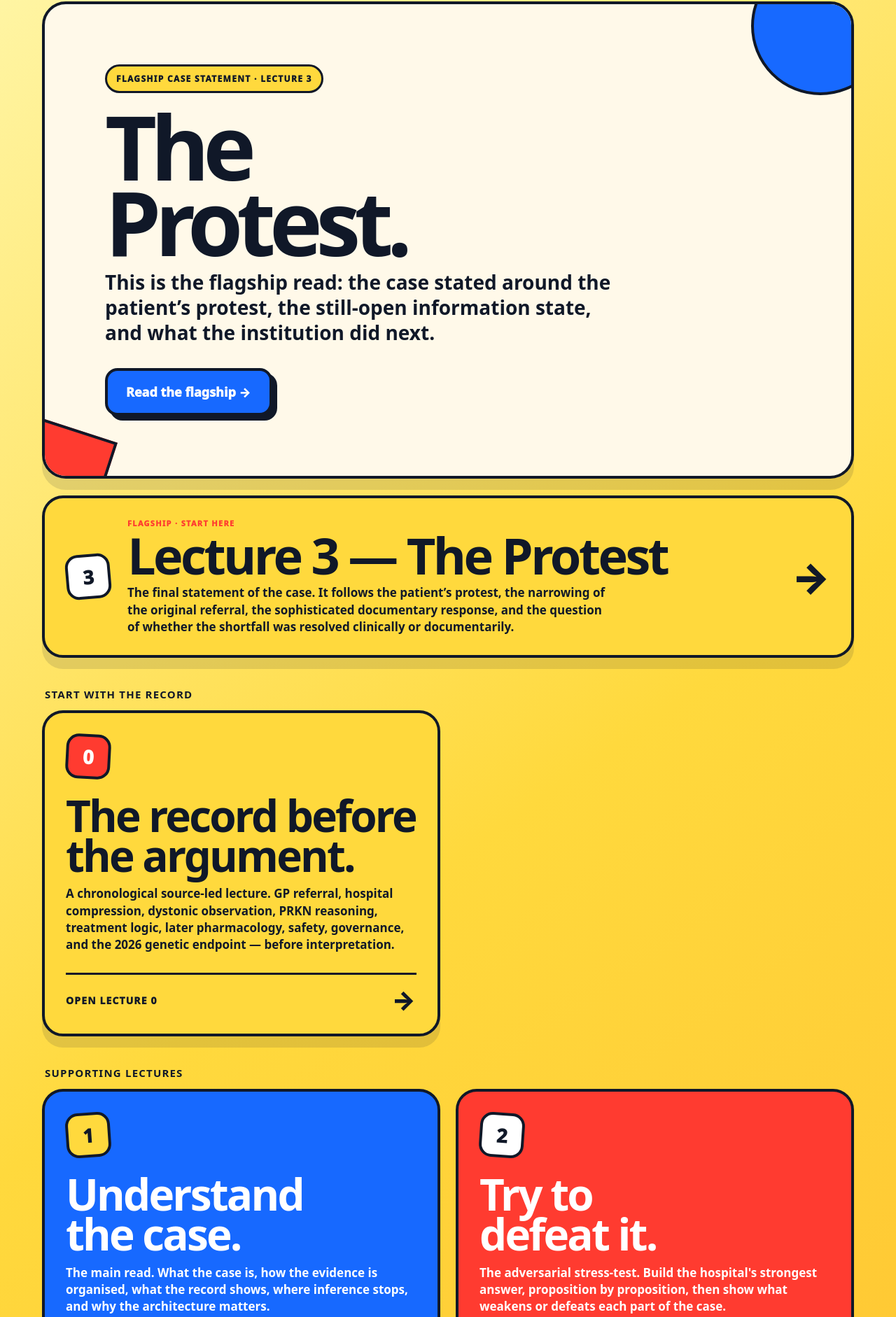
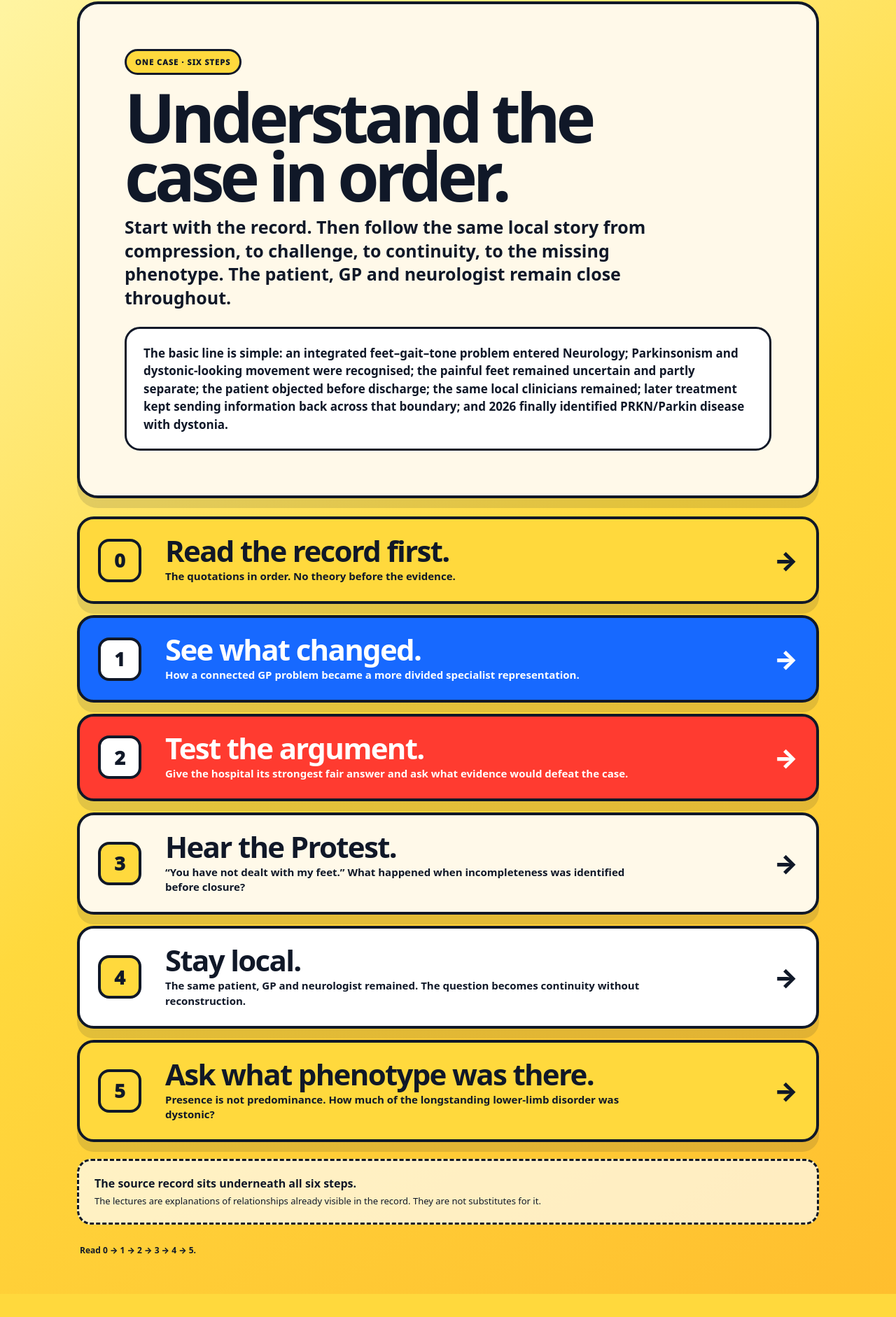
Before and after one commit to TitanicParker/case-readable, a plain HTML site: page index.html in a window 1280 px wide. Shown: the part 90-1972 px from the top of the page at 70% size. After the commit the page ends 1939 px from the top, so only its background shows below. Drawn offline with Linux system fonts and the light colour scheme.

Commit message:
Simplify landing page into six-step reading path

```diff
--- a/index.html
+++ b/index.html
@@ -4,195 +4,50 @@
 <meta charset="utf-8">
 <meta name="viewport" content="width=device-width,initial-scale=1">
 <meta name="theme-color" content="#ffd93d">
-<meta name="description" content="Case Readable — Lecture 0 plus five litigation lectures, with The Protest as the flagship statement of the case.">
-<title>Case Readable — Learning Room</title>
+<meta name="description" content="Case Readable — six steps for understanding one longitudinal clinical case from the record outward.">
+<title>Case Readable — Six Steps</title>
 <style>
 :root{
-  --blue:#1769ff;
-  --blue-deep:#0b3aa4;
-  --red:#ff3b30;
-  --yellow:#ffd93d;
-  --cream:#fff9e9;
-  --ink:#101828;
-  --white:#ffffff;
-  --shadow:0 16px 0 rgba(16,24,40,.12);
+  --blue:#1769ff;--red:#ff3b30;--yellow:#ffd93d;--cream:#fff9e9;--ink:#101828;--white:#fff;
+  --shadow:0 14px 0 rgba(16,24,40,.12);
   --sans:ui-rounded,"SF Pro Rounded","Avenir Next",system-ui,-apple-system,"Segoe UI",sans-serif;
 }
 *{box-sizing:border-box}
 html{background:var(--yellow)}
-body{
-  margin:0;
-  min-height:100vh;
-  color:var(--ink);
-  font-family:var(--sans);
-  background:
-    radial-gradient(circle at 8% 10%,rgba(255,255,255,.72) 0 26px,transparent 27px),
-    radial-gradient(circle at 88% 18%,rgba(255,59,48,.18) 0 85px,transparent 86px),
-    linear-gradient(145deg,#fff6a8 0%,var(--yellow) 48%,#ffbe2e 100%);
-}
+body{margin:0;min-height:100vh;color:var(--ink);font-family:var(--sans);background:linear-gradient(145deg,#fff6a8 0%,var(--yellow) 52%,#ffbe2e 100%)}
 a{color:inherit}
-.wrap{width:min(1160px,calc(100% - 28px));margin:auto;padding:26px 0 54px}
-.topbar{
-  display:flex;justify-content:space-between;align-items:center;gap:16px;
-  font-weight:900;font-size:13px;letter-spacing:.08em;text-transform:uppercase;
-}
+.wrap{width:min(1060px,calc(100% - 28px));margin:auto;padding:26px 0 54px}
+.topbar{display:flex;justify-content:space-between;align-items:center;gap:16px;font-weight:900;font-size:13px;letter-spacing:.08em;text-transform:uppercase}
 .brand{display:inline-flex;align-items:center;gap:10px}
 .dot{width:18px;height:18px;border-radius:50%;background:var(--red);box-shadow:24px 0 0 var(--blue),48px 0 0 var(--white)}
 .repo{padding:10px 14px;border:3px solid var(--ink);border-radius:999px;background:var(--white);text-decoration:none}
-.hero{
-  margin-top:22px;
-  border:4px solid var(--ink);
-  border-radius:34px;
-  background:var(--cream);
-  overflow:hidden;
-  box-shadow:var(--shadow);
-  position:relative;
-}
-.hero:before{
-  content:"";
-  position:absolute;
-  width:190px;height:190px;border-radius:50%;
-  background:var(--blue);
-  right:-55px;top:-68px;
-  border:4px solid var(--ink);
-}
-.hero:after{
-  content:"";
-  position:absolute;
-  width:130px;height:130px;
-  background:var(--red);
-  transform:rotate(18deg);
-  left:-52px;bottom:-66px;
-  border:4px solid var(--ink);
-}
-.hero-inner{position:relative;z-index:1;padding:clamp(38px,7vw,86px)}
-.eyebrow{
-  display:inline-block;
-  padding:9px 13px;
-  border:3px solid var(--ink);
-  border-radius:999px;
-  background:var(--yellow);
-  font-size:12px;font-weight:950;letter-spacing:.11em;text-transform:uppercase;
-}
-h1{
-  margin:22px 0 16px;
-  max-width:880px;
-  font-size:clamp(58px,10vw,128px);
-  line-height:.84;
-  letter-spacing:-.07em;
-}
-.lede{
-  max-width:740px;
-  margin:0;
-  font-size:clamp(19px,2.5vw,28px);
-  line-height:1.28;
-  font-weight:750;
-}
-.quick{
-  display:inline-flex;
-  margin-top:32px;
-  padding:18px 26px;
-  border:4px solid var(--ink);
-  border-radius:18px;
-  background:var(--blue);
-  color:var(--white);
-  font-size:18px;
-  font-weight:950;
-  text-decoration:none;
-  box-shadow:7px 7px 0 var(--ink);
-  transition:.15s transform,.15s box-shadow;
-}
-.quick:hover{transform:translate(3px,3px);box-shadow:4px 4px 0 var(--ink)}
-.quick:focus-visible,.flagship:focus-visible,.card:focus-visible,.repo:focus-visible,.downstream a:focus-visible{
-  outline:5px solid var(--white);outline-offset:4px;
-}
-.flagship{
-  margin-top:24px;
-  display:grid;
-  grid-template-columns:auto 1fr auto;
-  gap:24px;
-  align-items:center;
-  border:4px solid var(--ink);
-  border-radius:30px;
-  padding:28px 30px;
-  background:var(--yellow);
-  box-shadow:var(--shadow);
-  text-decoration:none;
-  transition:.16s transform,.16s box-shadow;
-}
-.flagship:hover{transform:translateY(-5px);box-shadow:0 21px 0 rgba(16,24,40,.14)}
-.flagship .number{background:var(--white);transform:rotate(-5deg)}
-.flagship-copy .flag{font-size:11px;font-weight:1000;letter-spacing:.12em;text-transform:uppercase;color:var(--red)}
-.flagship-copy h2{font-size:clamp(38px,6vw,72px);line-height:.9;letter-spacing:-.05em;margin:6px 0 10px}
-.flagship-copy p{margin:0;max-width:690px;font-size:17px;line-height:1.43;font-weight:700}
-.flagship .arrow{font-size:58px;font-weight:1000}
-.question{font-weight:900;margin:42px 4px 13px;font-size:15px;letter-spacing:.08em;text-transform:uppercase}
-.lectures{display:grid;grid-template-columns:1fr 1fr;gap:22px}
-.card{
-  min-height:330px;
-  display:flex;
-  flex-direction:column;
-  justify-content:space-between;
-  border:4px solid var(--ink);
-  border-radius:30px;
-  padding:30px;
-  text-decoration:none;
-  box-shadow:var(--shadow);
-  transition:.16s transform,.16s box-shadow;
-}
-.card:hover{transform:translateY(-5px) rotate(-.25deg);box-shadow:0 21px 0 rgba(16,24,40,.14)}
-.card.one{background:var(--blue);color:var(--white)}
-.card.two{background:var(--red);color:var(--white)}
-.card.four{background:var(--cream);color:var(--ink)}
-.card.five{background:var(--yellow);color:var(--ink)}
-.number{
-  width:64px;height:64px;
-  display:grid;place-items:center;
-  border:4px solid var(--ink);
-  border-radius:18px;
-  background:var(--yellow);
-  color:var(--ink);
-  font-size:27px;font-weight:1000;
-  transform:rotate(-4deg);
-}
-.card.two .number{background:var(--white);transform:rotate(4deg)}
-.card.four .number{background:var(--blue);color:var(--white);transform:rotate(-2deg)}
-.card.five .number{background:var(--red);color:var(--white);transform:rotate(3deg)}
-.card h2{font-size:clamp(34px,5vw,62px);line-height:.92;letter-spacing:-.045em;margin:24px 0 14px}
-.card p{font-size:17px;line-height:1.43;max-width:520px;margin:0;font-weight:650}
-.go{
-  margin-top:28px;
-  display:flex;align-items:center;justify-content:space-between;
-  gap:16px;
-  padding-top:18px;border-top:3px solid currentColor;
-  font-size:14px;font-weight:1000;text-transform:uppercase;letter-spacing:.08em;
-}
-.arrow{font-size:36px;line-height:1}
-.downstream{
-  margin-top:22px;
-  display:grid;grid-template-columns:1fr auto;gap:22px;align-items:center;
-  border:3px dashed var(--ink);border-radius:24px;padding:22px 24px;
-  background:rgba(255,255,255,.62);
-}
-.downstream strong{font-size:18px}
-.downstream p{margin:3px 0 0;font-size:13px;line-height:1.5}
-.downstream a{font-weight:950;font-size:12px;text-transform:uppercase;letter-spacing:.08em}
-footer{padding:30px 4px 0;font-size:12px;font-weight:800}
-@media(max-width:760px){
-  .flagship{grid-template-columns:auto 1fr;padding:24px}
-  .flagship .arrow{grid-column:1/-1;font-size:38px}
-  .lectures{grid-template-columns:1fr}
-  .hero:before{width:120px;height:120px}
-  h1{font-size:clamp(54px,18vw,88px)}
-  .card{min-height:300px}
-  .downstream{grid-template-columns:1fr}
-}
-@media(max-width:460px){
-  .wrap{width:min(100% - 18px,1160px);padding-top:10px}
-  .repo{display:none}
-  .hero{border-radius:24px}
-  .hero-inner{padding:34px 22px 40px}
-  .card{padding:24px;border-radius:24px}
+.hero{margin-top:22px;border:4px solid var(--ink);border-radius:30px;background:var(--cream);box-shadow:var(--shadow);padding:clamp(34px,6vw,64px)}
+.eyebrow{display:inline-block;padding:8px 12px;border:3px solid var(--ink);border-radius:999px;background:var(--yellow);font-size:11px;font-weight:950;letter-spacing:.1em;text-transform:uppercase}
+h1{margin:18px 0 14px;font-size:clamp(52px,9vw,96px);line-height:.88;letter-spacing:-.065em;max-width:850px}
+.lede{max-width:760px;margin:0;font-size:clamp(19px,2.3vw,25px);line-height:1.35;font-weight:750}
+.core{margin-top:24px;padding:22px 24px;border:3px solid var(--ink);border-radius:22px;background:var(--white);font-size:17px;line-height:1.5;font-weight:750}
+.steps{display:grid;gap:16px;margin-top:26px}
+.step{display:grid;grid-template-columns:74px 1fr auto;gap:22px;align-items:center;border:4px solid var(--ink);border-radius:24px;padding:24px 26px;text-decoration:none;background:var(--white);box-shadow:var(--shadow);transition:.15s transform,.15s box-shadow}
+.step:hover{transform:translateY(-4px);box-shadow:0 18px 0 rgba(16,24,40,.14)}
+.num{width:62px;height:62px;display:grid;place-items:center;border:4px solid var(--ink);border-radius:16px;background:var(--yellow);font-size:27px;font-weight:1000}
+.step h2{margin:0 0 5px;font-size:clamp(27px,4vw,42px);line-height:1;letter-spacing:-.04em}
+.step p{margin:0;max-width:680px;font-size:15px;line-height:1.45;font-weight:650}
+.arrow{font-size:36px;font-weight:1000}
+.step.s0{background:var(--yellow)}
+.step.s1{background:var(--blue);color:var(--white)}
+.step.s1 .num,.step.s2 .num{background:var(--white);color:var(--ink)}
+.step.s2{background:var(--red);color:var(--white)}
+.step.s3{background:var(--cream)}
+.step.s4{background:var(--white)}
+.step.s5{background:var(--yellow)}
+.source{margin-top:24px;border:3px dashed var(--ink);border-radius:20px;padding:20px 22px;background:rgba(255,255,255,.7);font-size:13px;line-height:1.5}
+.source strong{display:block;font-size:16px;margin-bottom:4px}
+footer{padding:28px 4px 0;font-size:12px;font-weight:800}
+@media(max-width:700px){
+ .step{grid-template-columns:62px 1fr;padding:20px}
+ .arrow{grid-column:1/-1;font-size:28px}
+ .repo{display:none}
+ .wrap{width:min(100% - 18px,1060px);padding-top:10px}
 }
 </style>
 </head>
@@ -204,86 +59,41 @@ footer{padding:30px 4px 0;font-size:12px;font-weight:800}
   </div>
 
   <header class="hero">
-    <div class="hero-inner">
-      <span class="eyebrow">Flagship case statement · Lecture 3</span>
-      <h1>The<br>Protest.</h1>
-      <p class="lede">This is the flagship read: the case stated around the patient’s protest, the still-open information state, and what the institution did next.</p>
-      <a class="quick" href="./lecture.html?lecture=3">Read the flagship →</a>
+    <span class="eyebrow">One case · six steps</span>
+    <h1>Understand the case in order.</h1>
+    <p class="lede">Start with the record. Then follow the same local story from compression, to challenge, to continuity, to the missing phenotype. The patient, GP and neurologist remain close throughout.</p>
+    <div class="core">
+      The basic line is simple: an integrated feet–gait–tone problem entered Neurology; Parkinsonism and dystonic-looking movement were recognised; the painful feet remained uncertain and partly separate; the patient objected before discharge; the same local clinicians remained; later treatment kept sending information back across that boundary; and 2026 finally identified PRKN/Parkin disease with dystonia.
     </div>
   </header>
 
-  <a class="flagship" href="./lecture.html?lecture=3" aria-label="Open Lecture 3, The Protest">
-    <div class="number">3</div>
-    <div class="flagship-copy">
-      <div class="flag">Flagship · Start here</div>
-      <h2>Lecture 3 — The Protest</h2>
-      <p>The final statement of the case. It follows the patient’s protest, the narrowing of the original referral, the sophisticated documentary response, and the question of whether the shortfall was resolved clinically or documentarily.</p>
-    </div>
-    <div class="arrow" aria-hidden="true">→</div>
-  </a>
+  <main class="steps" aria-label="Six-step reading path">
+    <a class="step s0" href="./lecture.html?lecture=0">
+      <div class="num">0</div><div><h2>Read the record first.</h2><p>The quotations in order. No theory before the evidence.</p></div><div class="arrow">→</div>
+    </a>
+    <a class="step s1" href="./lecture.html?lecture=1">
+      <div class="num">1</div><div><h2>See what changed.</h2><p>How a connected GP problem became a more divided specialist representation.</p></div><div class="arrow">→</div>
+    </a>
+    <a class="step s2" href="./lecture.html?lecture=2">
+      <div class="num">2</div><div><h2>Test the argument.</h2><p>Give the hospital its strongest fair answer and ask what evidence would defeat the case.</p></div><div class="arrow">→</div>
+    </a>
+    <a class="step s3" href="./lecture.html?lecture=3">
+      <div class="num">3</div><div><h2>Hear the Protest.</h2><p>“You have not dealt with my feet.” What happened when incompleteness was identified before closure?</p></div><div class="arrow">→</div>
+    </a>
+    <a class="step s4" href="./lecture.html?lecture=4">
+      <div class="num">4</div><div><h2>Stay local.</h2><p>The same patient, GP and neurologist remained. The question becomes continuity without reconstruction.</p></div><div class="arrow">→</div>
+    </a>
+    <a class="step s5" href="./lecture.html?lecture=5">
+      <div class="num">5</div><div><h2>Ask what phenotype was there.</h2><p>Presence is not predominance. How much of the longstanding lower-limb disorder was dystonic?</p></div><div class="arrow">→</div>
+    </a>
+  </main>
 
-  <div class="question">Start with the record</div>
-
-  <section class="lectures" aria-label="Lecture zero">
-    <a class="card five" href="./lecture.html?lecture=0">
-      <div>
-        <div class="number">0</div>
-        <h2>The record before<br>the argument.</h2>
-        <p>A chronological source-led lecture. GP referral, hospital compression, dystonic observation, PRKN reasoning, treatment logic, later pharmacology, safety, governance, and the 2026 genetic endpoint — before interpretation.</p>
-      </div>
-      <div class="go"><span>Open Lecture 0</span><span class="arrow">→</span></div>
-    </a>
+  <section class="source">
+    <strong>The source record sits underneath all six steps.</strong>
+    The lectures are explanations of relationships already visible in the record. They are not substitutes for it.
   </section>
 
-  <div class="question">Supporting lectures</div>
-
-  <section class="lectures" aria-label="Supporting lectures">
-    <a class="card one" href="./lecture.html?lecture=1">
-      <div>
-        <div class="number">1</div>
-        <h2>Understand<br>the case.</h2>
-        <p>The main read. What the case is, how the evidence is organised, what the record shows, where inference stops, and why the architecture matters.</p>
-      </div>
-      <div class="go"><span>Open Lecture 1</span><span class="arrow">→</span></div>
-    </a>
-
-    <a class="card two" href="./lecture.html?lecture=2">
-      <div>
-        <div class="number">2</div>
-        <h2>Try to<br>defeat it.</h2>
-        <p>The adversarial stress-test. Build the hospital's strongest answer, proposition by proposition, then show what weakens or defeats each part of the case.</p>
-      </div>
-      <div class="go"><span>Open Lecture 2</span><span class="arrow">→</span></div>
-    </a>
-
-    <a class="card four" href="./lecture.html?lecture=4">
-      <div>
-        <div class="number">4</div>
-        <h2>The small<br>network.</h2>
-        <p>Same patient. Same GP. Same neurologist. The uncertainty was shared; its provenance was not. A study of continuity without reconstruction.</p>
-      </div>
-      <div class="go"><span>Open Lecture 4</span><span class="arrow">→</span></div>
-    </a>
-
-    <a class="card five" href="./lecture.html?lecture=5">
-      <div>
-        <div class="number">5</div>
-        <h2>The missing<br>phenotype.</h2>
-        <p>Ask what the 2017 architecture would mean if lower-limb dystonia was not incidental but a major or predominant expression of longstanding PRKN disease.</p>
-      </div>
-      <div class="go"><span>Open Lecture 5</span><span class="arrow">→</span></div>
-    </a>
-  </section>
-
-  <section class="downstream">
-    <div>
-      <strong>Source architecture beneath the lectures.</strong>
-      <p>The lossless formulation remains available as the supporting evidential architecture: chronology, provenance, source discipline and the full proposition map behind the lectures.</p>
-    </div>
-    <a href="https://github.com/TitanicParker/case-readable/blob/main/case_reader_edition_v017_lossless.md">Open source architecture →</a>
-  </section>
-
-  <footer>Lecture 0 plus five lectures. Let the record speak first.</footer>
+  <footer>Read 0 → 1 → 2 → 3 → 4 → 5.</footer>
 </div>
 </body>
 </html>
```
